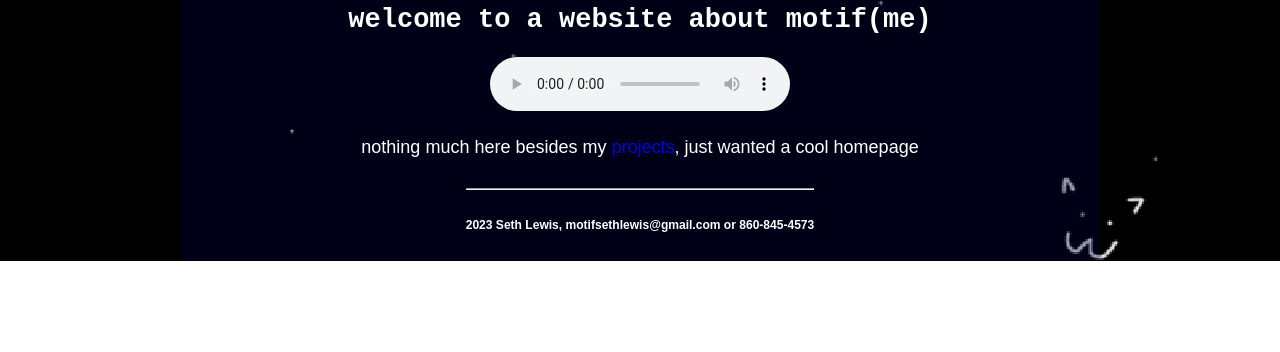
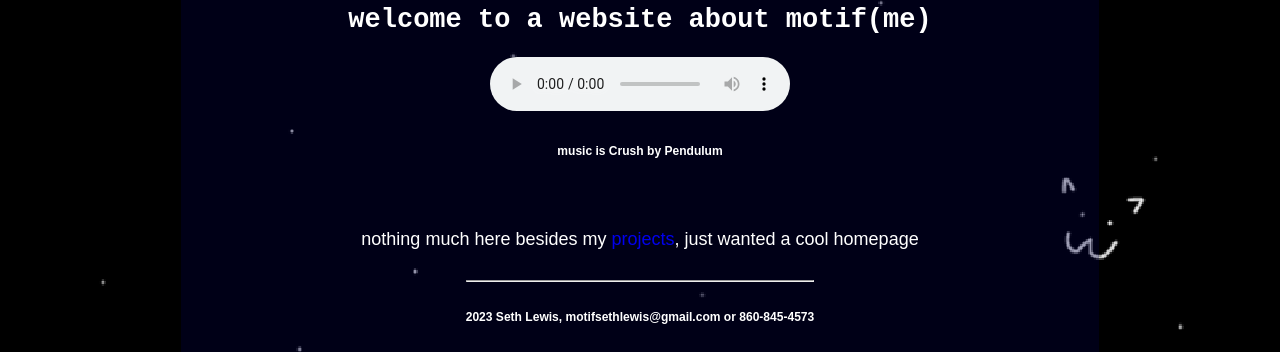
Before and after one commit to Gamekour/motif, a plain HTML site: page index.html in a window 1280 px wide. Shown: the part 684-1036 px from the top of the page. Before the commit the page ends 945 px from the top, so only its background shows below. Drawn offline with Linux system fonts and the light colour scheme.

Commit message:
Update index.html

```diff
--- a/index.html
+++ b/index.html
@@ -26,6 +26,7 @@
 			audio not supported by your browser(what are you even using??)
 			<source src="coolcrush.mp3" type="audio/mp3">
 			</audio>
+			<h6>music is Crush by Pendulum</h6>
 			<br>
 			<br>
             nothing much here besides my
```
